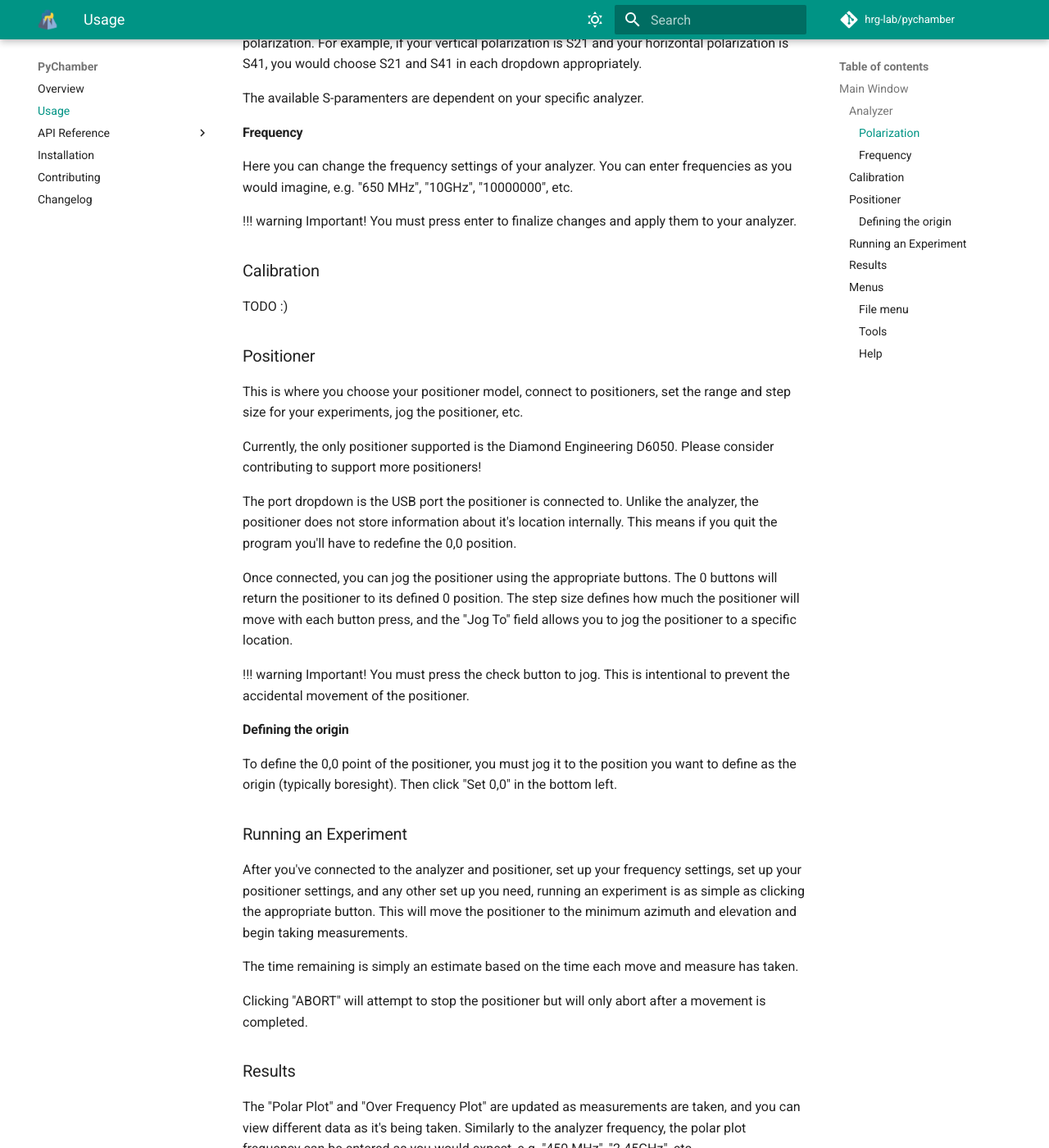
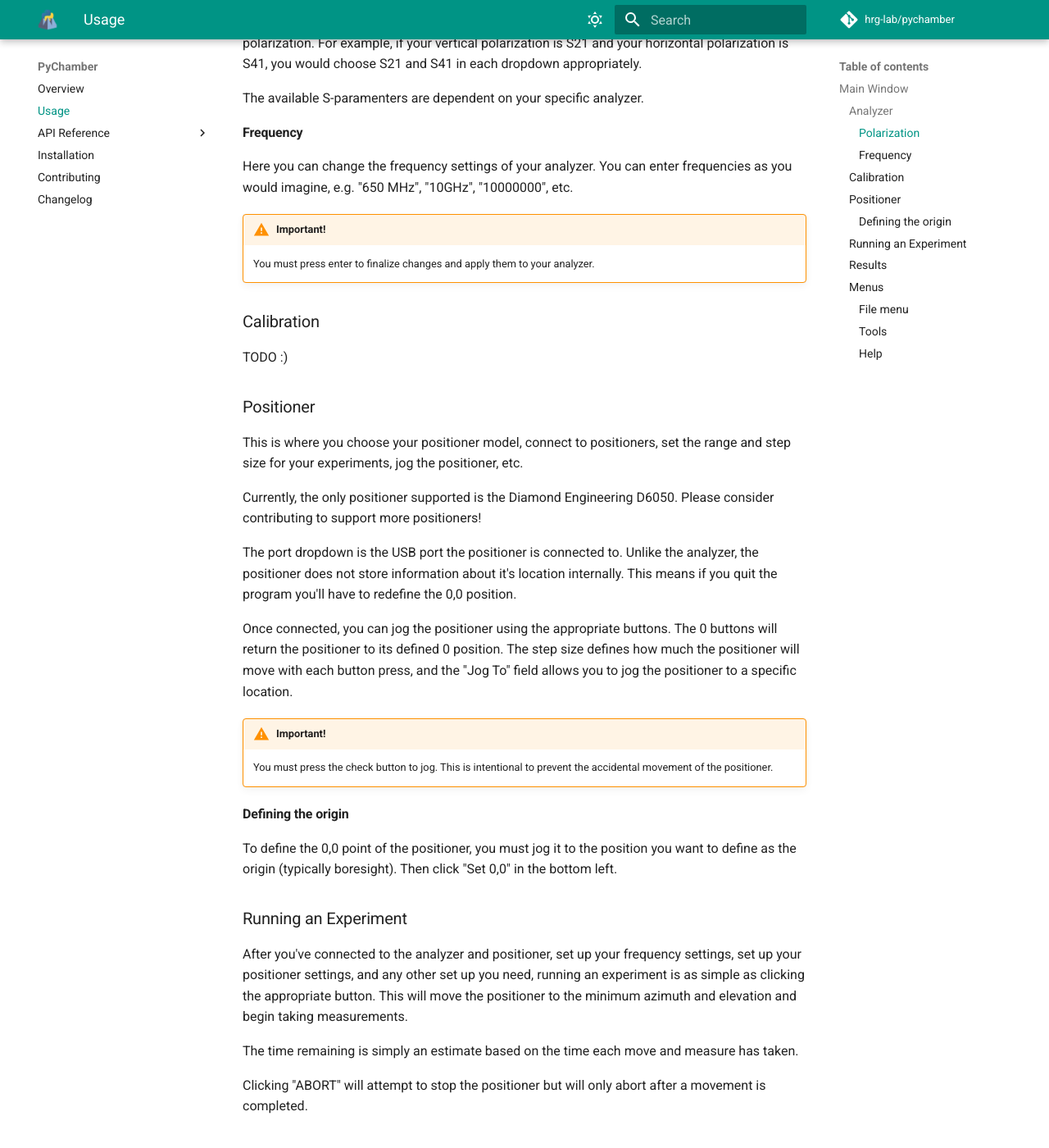
Before and after one commit to PyChamber/PyChamber, an MkDocs documentation site: the page built from docs/usage.md, in a window 1280 px wide and 1400 px high, scrolled down 1453 px. Shown: the whole window at 82% size. Built offline with MkDocs 1.6.1 and Material for MkDocs 9.7.7, drawn with Linux system fonts in a browser that asks for light colours; comment, search, counter and statistics services are not loaded.

Commit message:
Fix admonitions in docs

```diff
--- a/docs/usage.md
+++ b/docs/usage.md
@@ -45,7 +45,7 @@ The available S-paramenters are dependent on your specific analyzer.
 Here you can change the frequency settings of your analyzer. You can enter
 frequencies as you would imagine, e.g. "650 MHz", "10GHz", "10000000", etc.
 
-!!! warning Important!
+!!! warning "Important!"
     You must press enter to finalize changes and apply them to your analyzer.
 
 ## Calibration
@@ -70,7 +70,7 @@ buttons will return the positioner to its defined 0 position. The step size
 defines how much the positioner will move with each button press, and the "Jog
 To" field allows you to jog the positioner to a specific location.
 
-!!! warning Important!
+!!! warning "Important!"
     You must press the check button to jog. This is intentional to prevent the
     accidental movement of the positioner.
 
```
